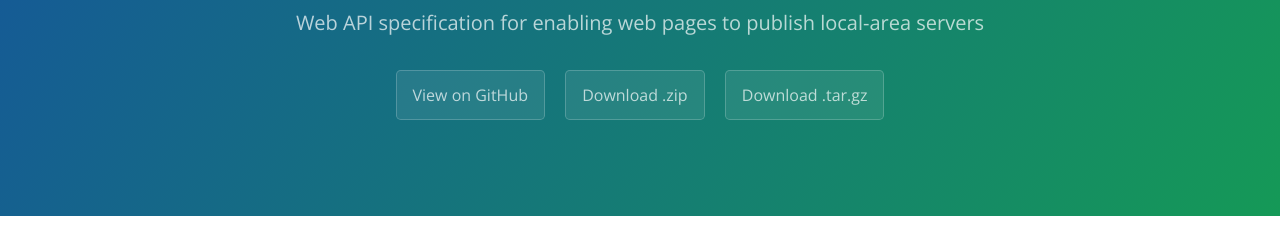
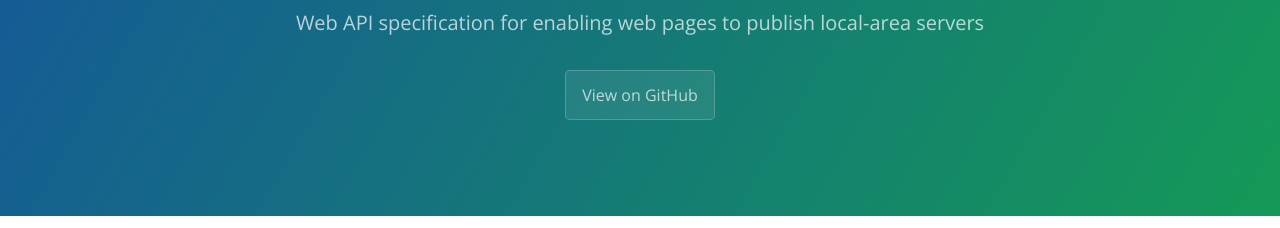
Before and after one commit to flyweb/spec, a plain HTML site: page index.html in a window 1280 px wide. Shown: the part 167-395 px from the top of the page. Drawn offline with nearby package versions, Linux system fonts and the light colour scheme.

Commit message:
Update index.html

```diff
--- a/index.html
+++ b/index.html
@@ -14,8 +14,6 @@
       <h1 class="project-name">FlyWeb</h1>
       <h2 class="project-tagline">Web API specification for enabling web pages to publish local-area servers</h2>
       <a href="https://github.com/flyweb/spec" class="btn">View on GitHub</a>
-      <a href="https://github.com/flyweb/spec/zipball/master" class="btn">Download .zip</a>
-      <a href="https://github.com/flyweb/spec/tarball/master" class="btn">Download .tar.gz</a>
     </section>
 
     <section class="main-content">
```
